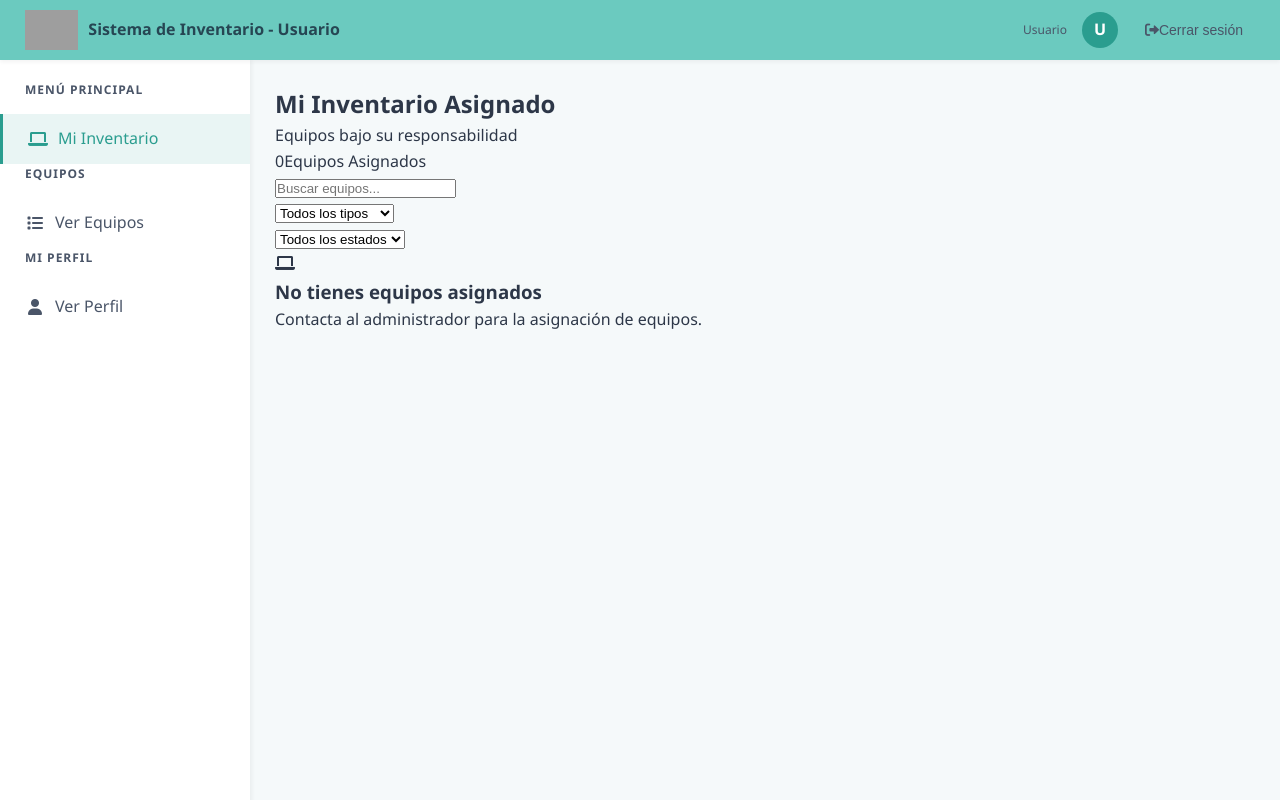
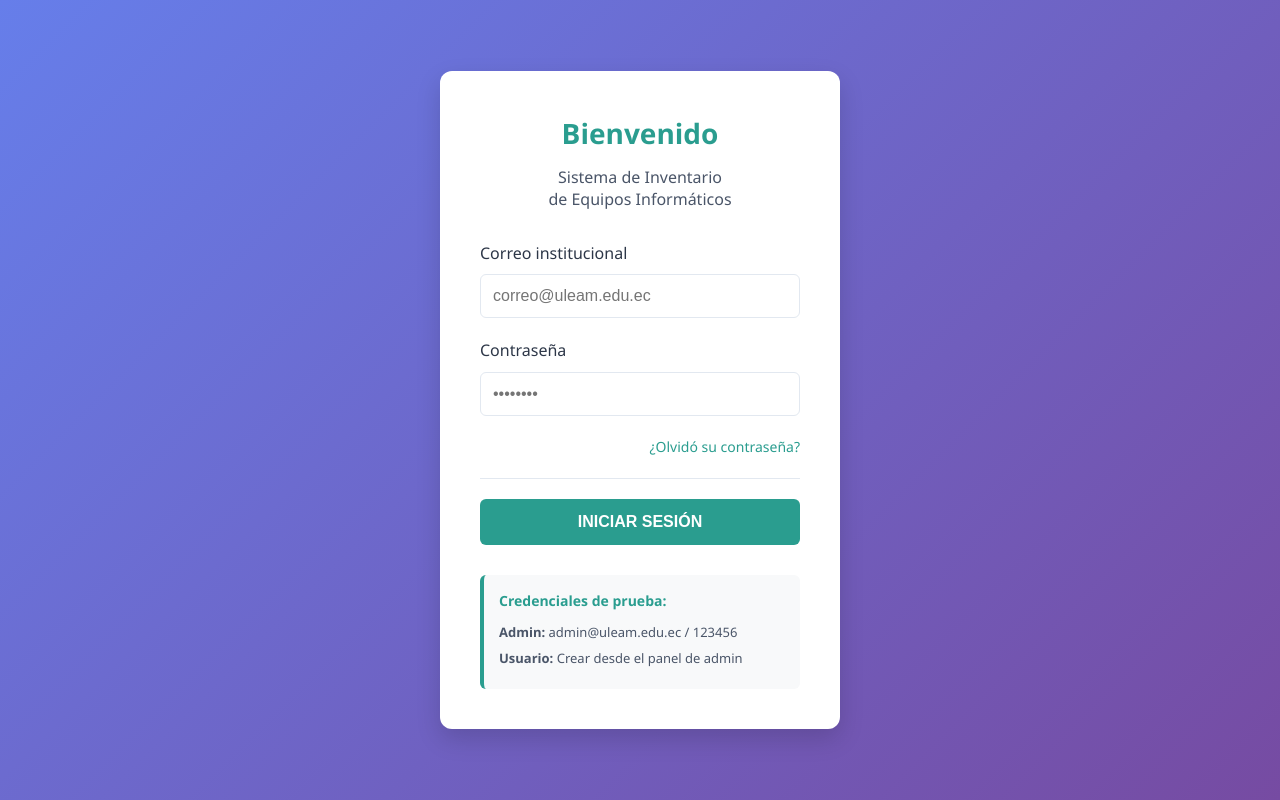
Before and after one commit to JelexS/gestion-equipos, a Vue app: page /login in a window 1280 px wide. Before the commit this address led to /inventario-usuario. Built offline with nearby package versions, Linux system fonts and the light colour scheme; sample sign-in values are in the browser's storage; grey boxes are pictures that could not be loaded.

Commit message:
Liberar ruta login

```diff
--- a/src/router/index.js
+++ b/src/router/index.js
@@ -23,7 +23,7 @@ const routes = [
     path: '/login',
     name: 'LoginView',
     component: Login,
-    meta: { requiresGuest: true }
+    meta: { requiresGuest: false }
   },
   {
     path: '/dashboard',
```
